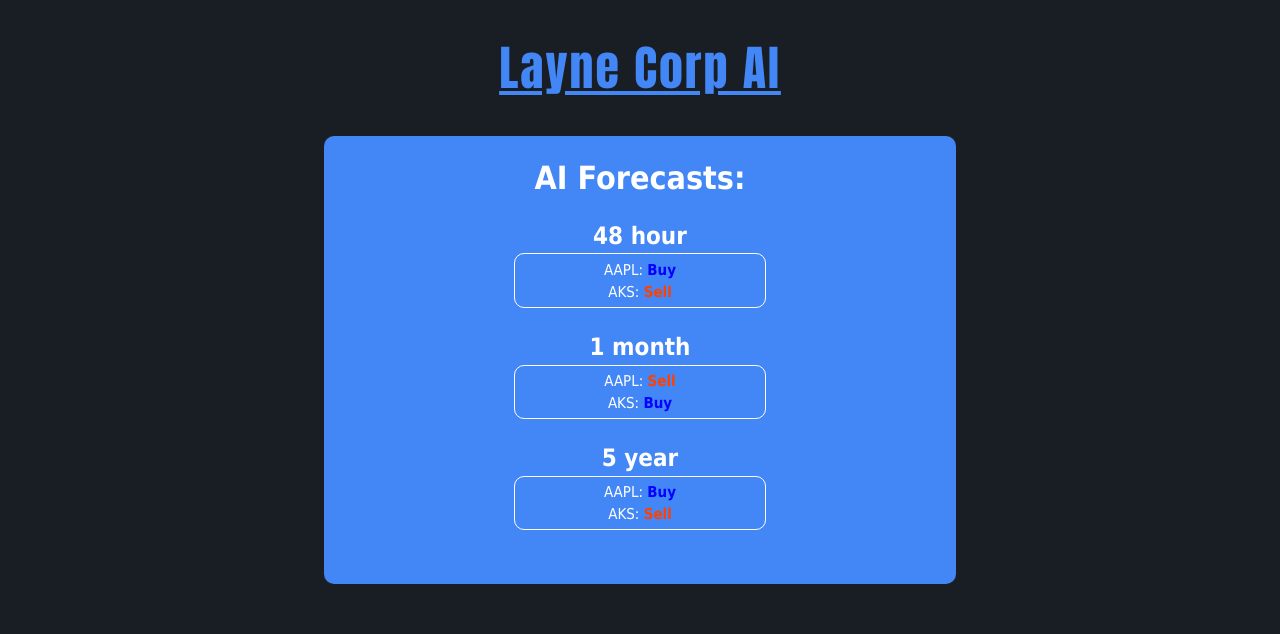
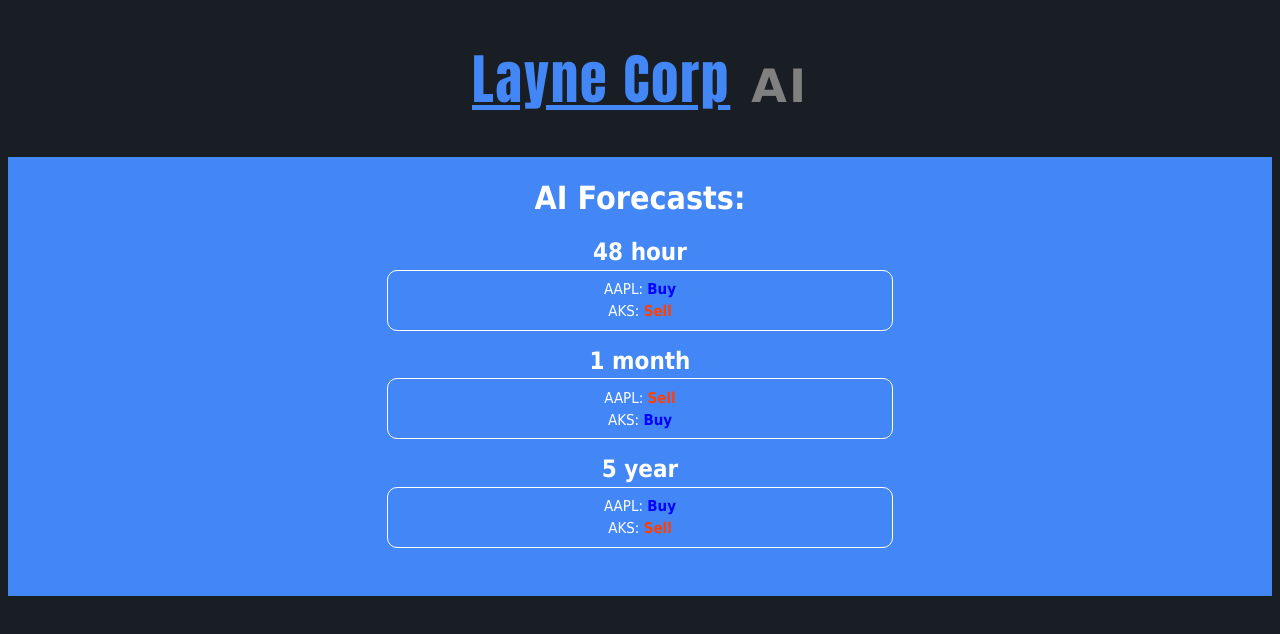
Before and after one commit to DavidLayneOfficial/DavidLayneOfficial.github.io, a plain HTML site: page index.html in a window 1280 px wide. Drawn offline with Linux system fonts and the light colour scheme.

Commit message:
Update index.html

```diff
--- a/index.html
+++ b/index.html
@@ -8,7 +8,8 @@
             padding:0;
           }
           .body{
-            width: 50%;
+            width: 100%;
+            height: 100%;
             vertical-align: center;
             background-color: #4287f5;
             color:white;
@@ -17,28 +18,40 @@
             margin: 0 auto;
             padding-top: 1px;
             padding-bottom: 2.5%;
-            border-radius: 10px;
+            -border-radius: 10px;
           }
           .site_title{
             text-align: center;
             font-family:Impact;
-            font-size: 300%;
+            font-size: 170%;
             font-weight: normal;
             color:#4287f5;
             letter-spacing: 2px;
+            margin-top: -.5%;
+          }
+          .lc{
+            display: inline-block;
+          }
+          .ai{
+            display: inline-block;
+            font-weight:600;
+            font-size: 169%;
+            color:grey;
+            padding-left: 1%;
+            font-family:Verdana;
           }
           .table_title{
             font-size:1.5rem;
-            margin-top: 4%;
+            margin-top: .5%;
           }
           table{
             border: 1px solid white;
             border-radius: 10px;
             width: 40%;
             margin: 0 auto;
-            margin-bottom: 3.5%;
+            margin-bottom: 1.3%;
             font-size: 15px;
-            margin-top: -2%;
+            margin-top: -1%;
             padding-top: .5%;
             padding-bottom: .5%;
           }
@@ -52,10 +65,18 @@
             font-weight:bold;
           }
         </style>
+
       </head>
+
     <body>
 
-      <h1 class="site_title"><u>Layne Corp AI</u></h1>
+      <div class="site_title">
+
+        <h1 class="lc"><u>Layne Corp</u></h1>
+
+        <h1 class="ai">AI</h1>
+
+      </div>
 
       <div class="body">
 
```
